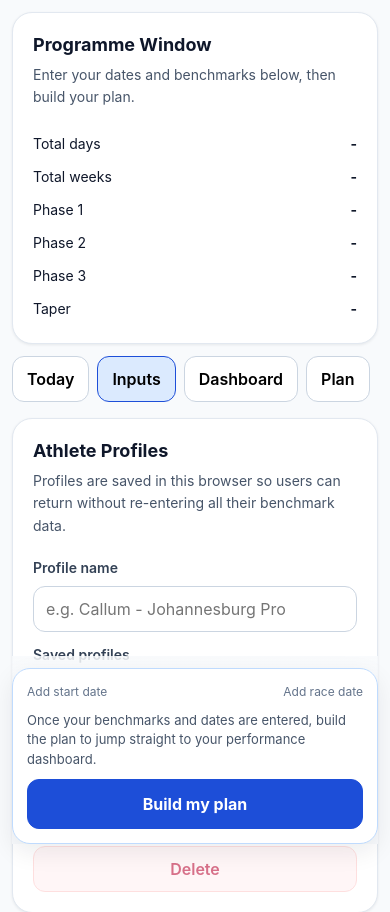
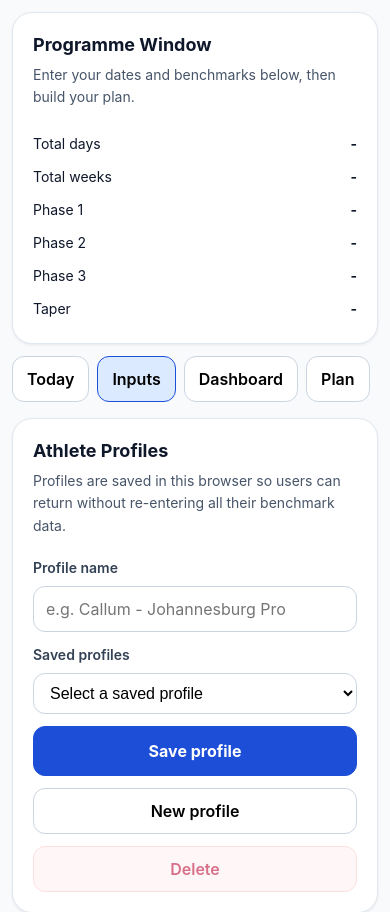
Before and after one commit to callumgeddes-debug/hyrox-training-app, a React (Vite) app: page / in a window 390 px wide. Shown: the top 912 px of the page. Built offline with nearby package versions, Linux system fonts and the light colour scheme.

Commit message:
Show build button only when inputs change

```diff
--- a/src/App.tsx
+++ b/src/App.tsx
@@ -38,6 +38,11 @@ type Profile = {
   updatedAt: string;
 };
 
+type BuildState = {
+  benchmarks: Benchmarks;
+  setup: Setup;
+};
+
 const MOBILE_BREAKPOINT = 768;
 const TABLET_BREAKPOINT = 1100;
 
@@ -45,6 +50,7 @@ const STORAGE_KEYS = {
   currentBenchmarks: "hyrox_planner_current_benchmarks",
   currentSetup: "hyrox_planner_current_setup",
   profiles: "hyrox_planner_profiles",
+  lastBuiltState: "hyrox_planner_last_built_state",
 };
 
 const defaultBenchmarks: Benchmarks = {
@@ -454,6 +460,12 @@ export default function App() {
   const [profiles, setProfiles] = useState<Profile[]>(() => safeRead(STORAGE_KEYS.profiles, []));
   const [selectedProfileId, setSelectedProfileId] = useState<string>("");
   const [profileName, setProfileName] = useState<string>("");
+  const [lastBuiltState, setLastBuiltState] = useState<BuildState>(() =>
+    safeRead(STORAGE_KEYS.lastBuiltState, {
+      benchmarks: safeRead(STORAGE_KEYS.currentBenchmarks, defaultBenchmarks),
+      setup: safeRead(STORAGE_KEYS.currentSetup, defaultSetup),
+    })
+  );
 
   useEffect(() => {
     if (typeof window === "undefined") return;
@@ -476,6 +488,11 @@ export default function App() {
     if (typeof window === "undefined") return;
     window.localStorage.setItem(STORAGE_KEYS.profiles, JSON.stringify(profiles));
   }, [profiles]);
+
+  useEffect(() => {
+    if (typeof window === "undefined") return;
+    window.localStorage.setItem(STORAGE_KEYS.lastBuiltState, JSON.stringify(lastBuiltState));
+  }, [lastBuiltState]);
 
   const isMobile = viewportWidth < MOBILE_BREAKPOINT;
   const isTablet = viewportWidth >= MOBILE_BREAKPOINT && viewportWidth < TABLET_BREAKPOINT;
@@ -534,6 +551,7 @@ export default function App() {
   }
 
   function buildPlan() {
+    setLastBuiltState({ benchmarks, setup });
     setActiveTab("dashboard");
     if (typeof window !== "undefined") {
       window.scrollTo({ top: 0, behavior: "smooth" });
@@ -805,6 +823,10 @@ export default function App() {
       }),
     };
   }, [setup.startDate, program]);
+
+  const hasUnbuiltChanges = useMemo(() => {
+    return JSON.stringify({ benchmarks, setup }) !== JSON.stringify(lastBuiltState);
+  }, [benchmarks, setup, lastBuiltState]);
 
   const benchmarkCards = [
     { label: "HYROX Run Pace", value: derived.runHyrox ? formatSecondsToPace(derived.runHyrox, "/km") : "-" },
@@ -1133,7 +1155,7 @@ export default function App() {
               </SectionCard>
             </div>
 
-            {isMobile ? (
+            {isMobile && hasUnbuiltChanges ? (
               <div style={styles.mobileBuildSection}>
                 <div style={styles.mobileBuildCard}>
                   <div style={styles.mobileBuildMeta}>
@@ -1141,7 +1163,7 @@ export default function App() {
                     <span>{setup.raceDate ? "Race date set" : "Add race date"}</span>
                   </div>
                   <p style={styles.mobileBuildText}>
-                    Once your benchmarks and dates are entered, build the plan to jump straight to your performance dashboard.
+                    You have updated your inputs. Build the plan to refresh your dashboard with the latest dates and benchmark values.
                   </p>
                   <button style={{ ...styles.primaryButton, width: "100%" }} onClick={buildPlan}>Build my plan</button>
                 </div>
```
